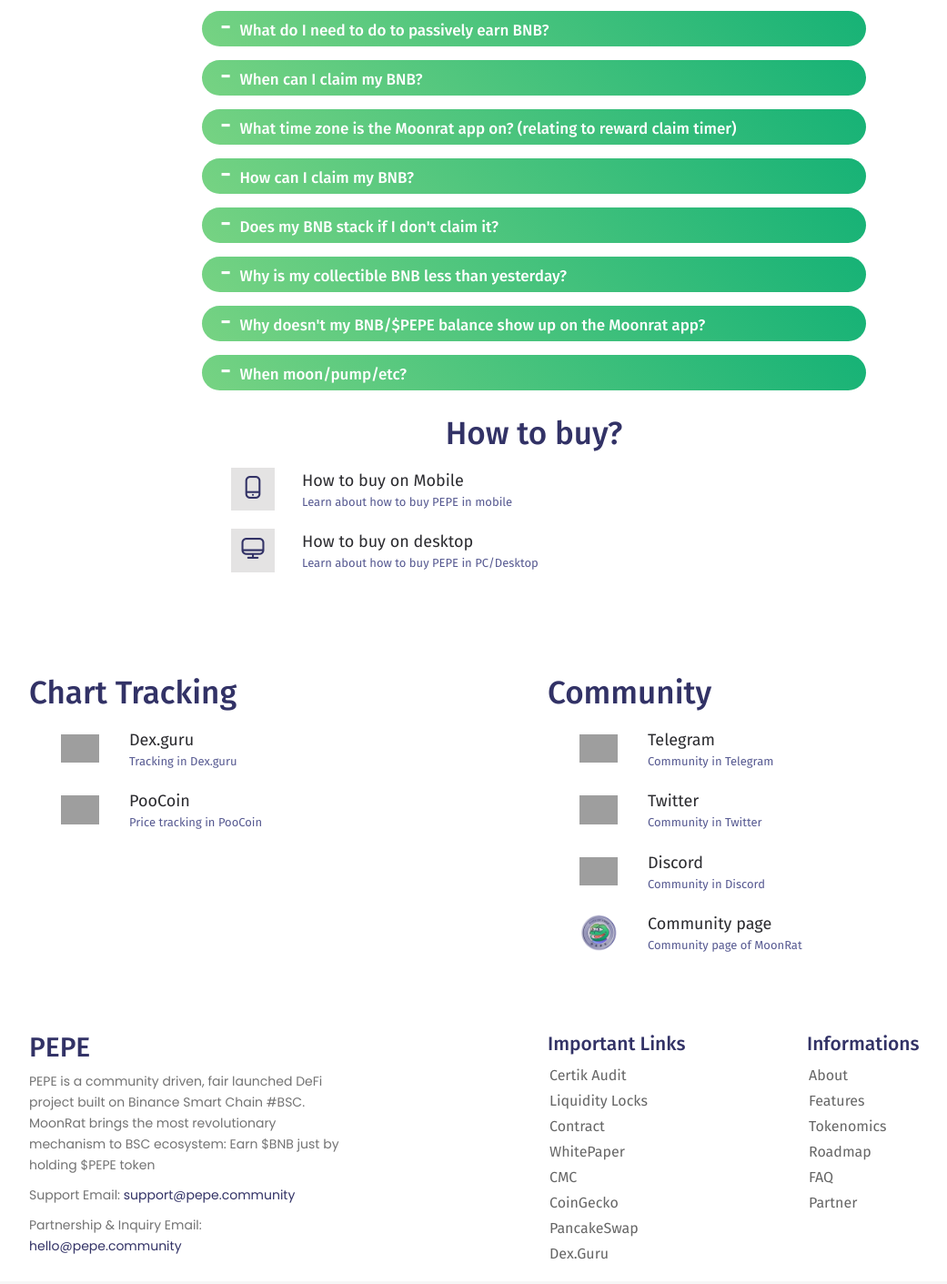
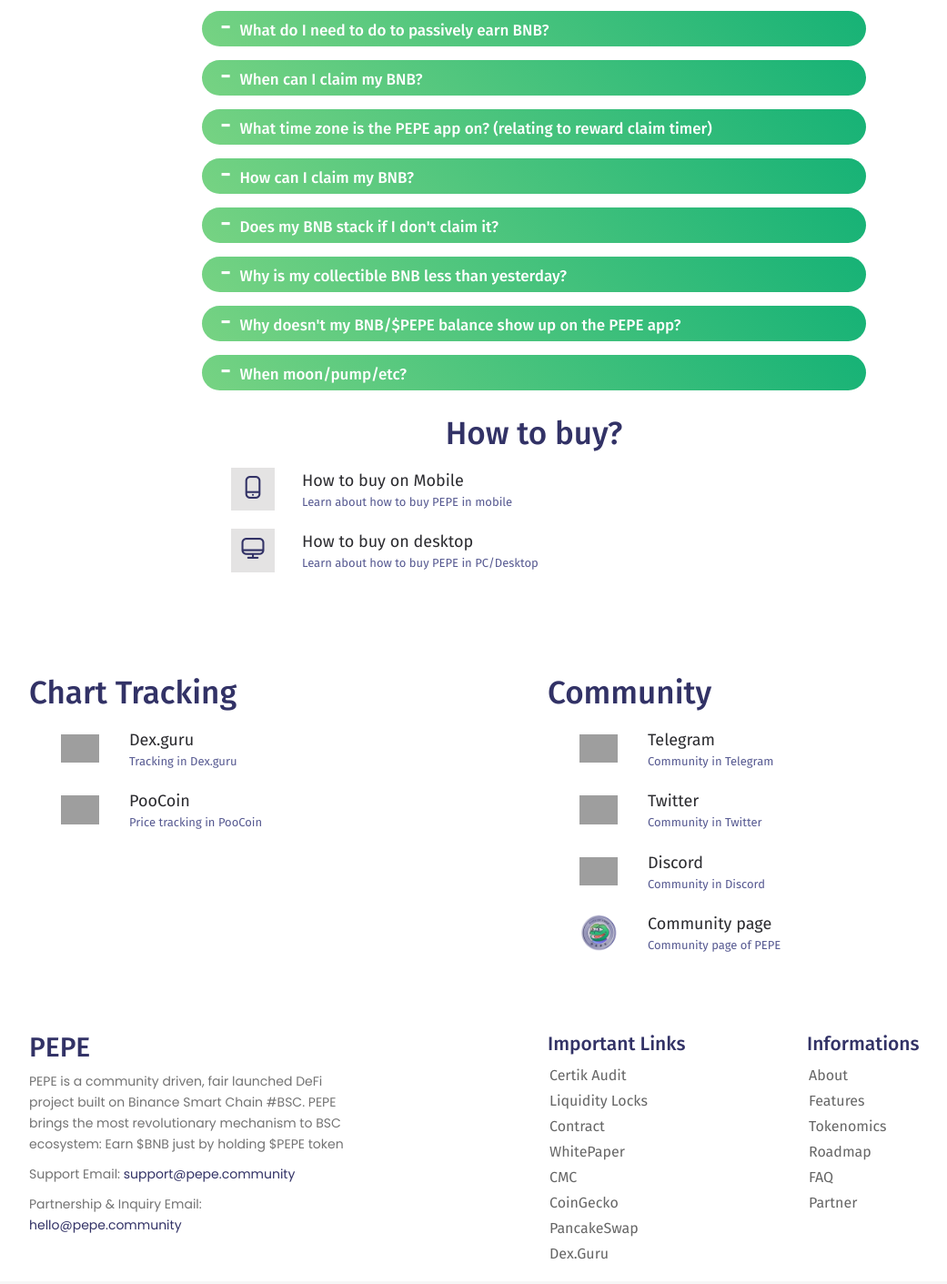
Before and after one commit to Pepe-Community/www.pepe.community, a plain HTML site: page index.html in a window 1280 px wide. Shown: the part 4489-5900 px from the top of the page at 91% size, without its empty margins (53-1094 px from the left). Drawn offline with Linux system fonts and the light colour scheme; grey boxes are pictures that could not be loaded.

Commit message:
update fix content

```diff
--- a/index.html
+++ b/index.html
@@ -426,7 +426,7 @@
                                     <span class="mr-5px fs-30">-</span> What is the BNB pool?
                                 </h6>
                                 <p class="pl-20px mb-15px background-f4f4f4">
-                                    4% of every transaction is taken and re-distributed to all MoonRat holders in $BNB.
+                                    4% of every transaction is taken and re-distributed to all PEPE holders in $BNB.
                                     This amount of BNB called the BNB pool.
                                 </p>
                                 <h6 class="blue mb-15px radius-50px pl-20px pt-7px pb-7px"><span
@@ -459,7 +459,7 @@
                                     that helps prevent scalping.
                                 </p>
                                 <h6 class="blue mb-15px radius-50px pl-20px pt-7px pb-7px"><span
-                                        class="mr-5px fs-30">-</span> What time zone is the Moonrat app on? (relating to
+                                        class="mr-5px fs-30">-</span> What time zone is the PEPE app on? (relating to
                                     reward claim timer)
                                 </h6>
                                 <p class="pl-20px mb-15px background-f4f4f4">
@@ -469,7 +469,7 @@
                                         class="mr-5px fs-30">-</span> How can I claim my BNB?
                                 </h6>
                                 <p class="pl-20px mb-15px background-f4f4f4">
-                                    Simply have your wallet connected through the Moonrat Dapp on the website, click
+                                    Simply have your wallet connected through the PEPE Dapp on the website, click
                                     "Collect my bnb". Please note that you must have BNB in your wallet that will be
                                     used to cover transfer fees.
                                 </p>
@@ -497,7 +497,7 @@
                                 </p>
                                 <h6 class="blue mb-15px radius-50px pl-20px pt-7px pb-7px"><span
                                         class="mr-5px fs-30">-</span> Why doesn't my BNB/$PEPE balance show up on the
-                                    Moonrat app?
+                                    PEPE app?
                                 </h6>
                                 <p class="pl-20px mb-15px background-f4f4f4">
                                     I cannot answer this one from personal experience, but in the telegram people have
@@ -603,7 +603,7 @@
                             <div class="item-icon"><img src="assets/img/logo.png"></div>
                             <div class="item-content">
                                 <div class="item-title">Community page</div>
-                                <div class="item-desc">Community page of MoonRat</div>
+                                <div class="item-desc">Community page of PEPE</div>
                             </div>
                         </a>
                     </div>
@@ -682,7 +682,7 @@
                 <div class="col-lg-4 col-sm-11">
                     <div class="footer-logo"><a class="f-logo"><h3>PEPE</h3></a>
                         <p>PEPE is a community driven, fair launched DeFi project built on Binance
-                            Smart Chain #BSC. MoonRat brings the most revolutionary mechanism to BSC ecosystem: Earn
+                            Smart Chain #BSC. PEPE brings the most revolutionary mechanism to BSC ecosystem: Earn
                             $BNB just by holding $PEPE token</p>
                         <p>Support Email: <a href="mailto:support@pepe.community">support@pepe.community</a></p>
                         <p>Partnership &amp; Inquiry Email: <a
```
